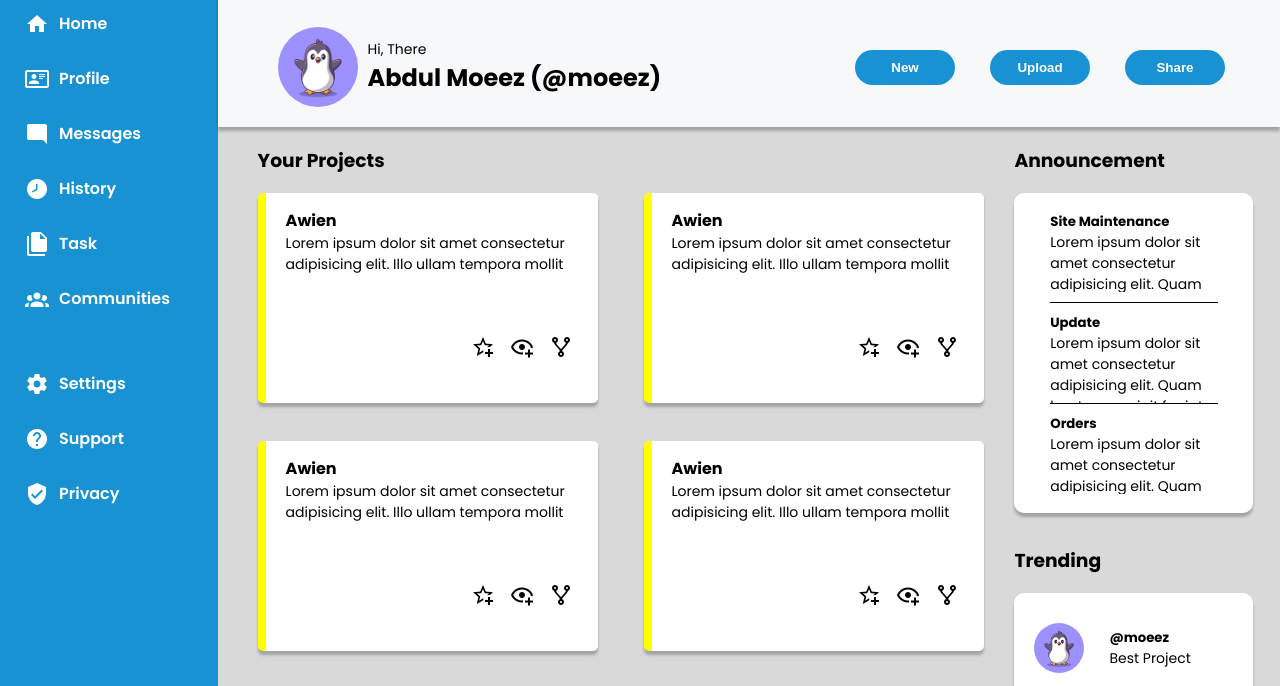
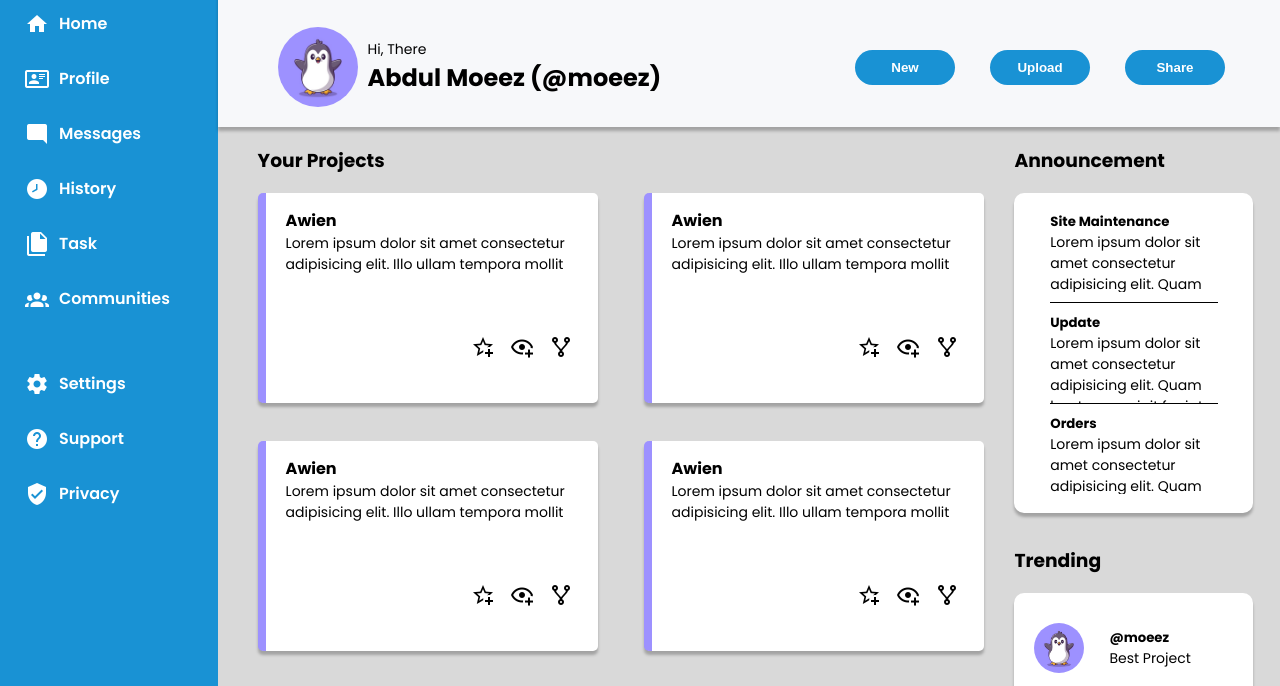
Before and after one commit to AbdulMoeez060/admin-dashboard, a plain HTML site: page index.html in a window 1280 px wide. Shown: the part 73-759 px from the top of the page. Drawn offline with Linux system fonts and the light colour scheme.

Commit message:
change card border color

```diff
--- a/style.css
+++ b/style.css
@@ -163,7 +163,7 @@ input[type='search']:focus{
     padding-left: 20px;
     padding-top: 15px;
     overflow: hidden;
-    border-left: yellow 8px solid;
+    border-left: #9D91FF 8px solid;
     border-radius: 5px;
     position: relative;
     -webkit-box-shadow: 0px 4px 3px rgba(0, 0, 0, 0.25);
```
